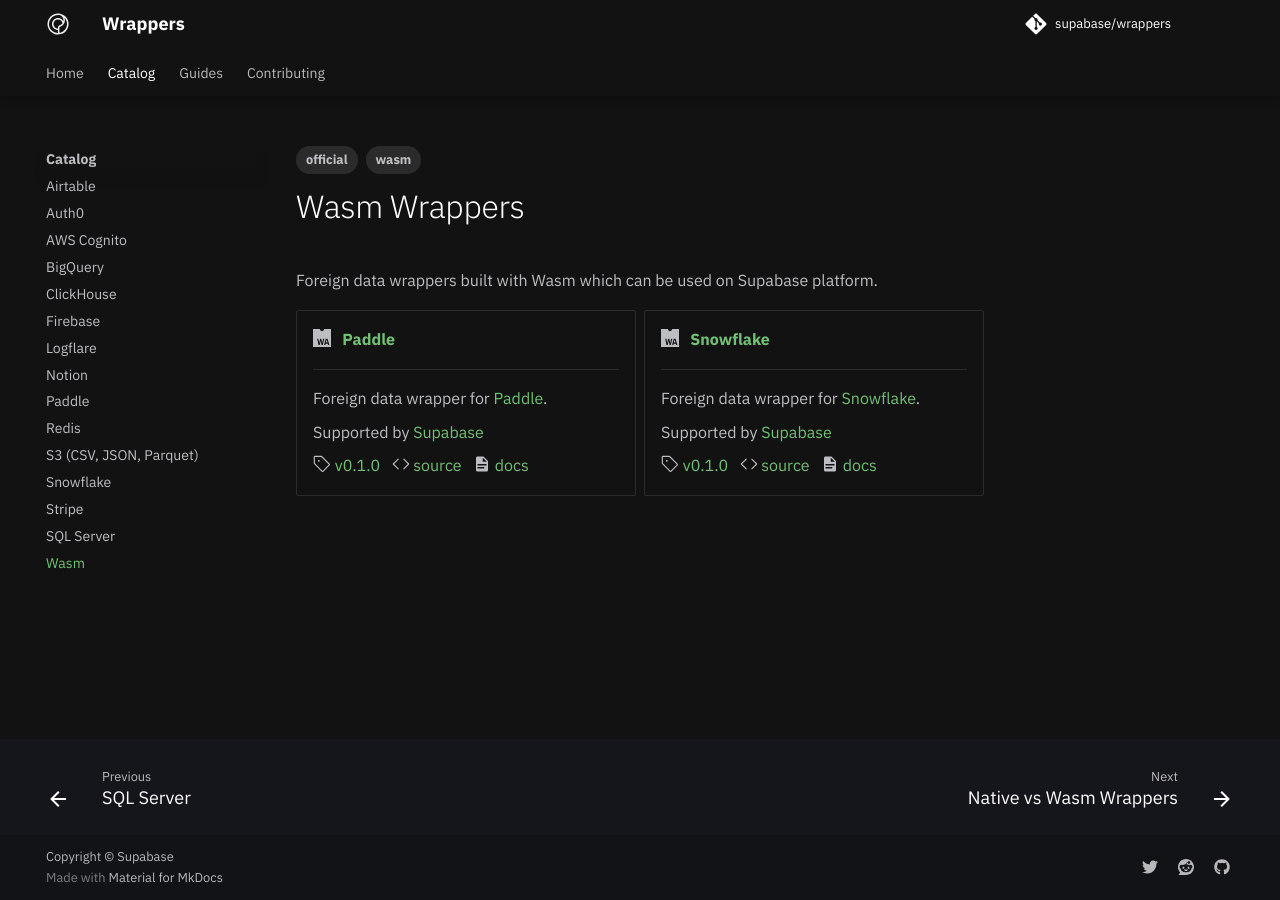
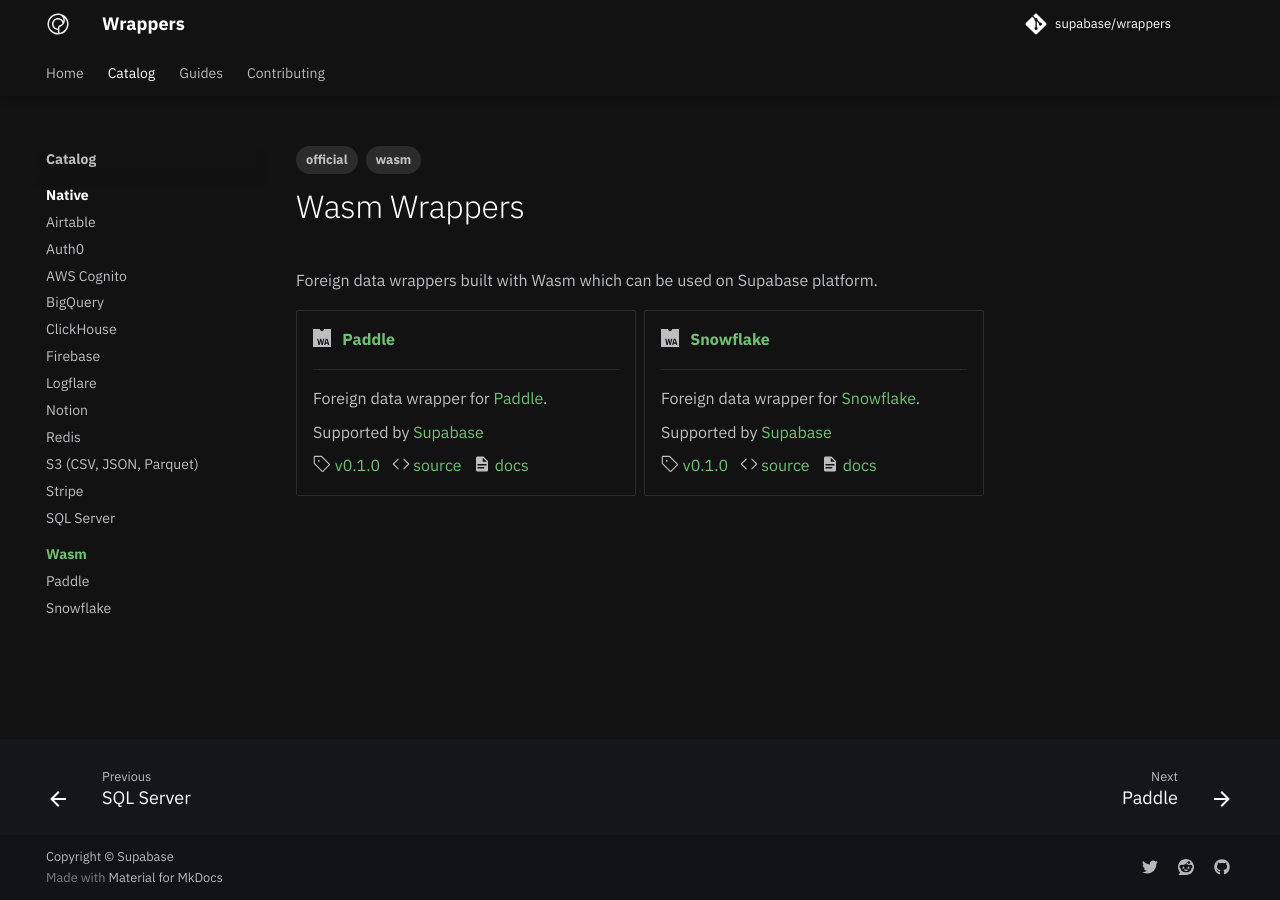
Before and after one commit to supabase/wrappers, an MkDocs documentation site: the page built from docs/catalog/wasm/index.md, in a window 1280 px wide. Built offline with MkDocs 1.6.1 and Material for MkDocs 9.7.7, drawn with Linux system fonts in a browser that asks for light colours; comment, search, counter and statistics services are not loaded; some of the changed lines change nothing that is shown.

Commit message:
docs: reorganize fdw catalog nav

```diff
--- a/docs/catalog/wasm.md
+++ b/docs/catalog/wasm/index.md
@@ -13,7 +13,7 @@
 
 <div class="grid cards" markdown>
 
-- :simple-webassembly: &nbsp; **[Paddle](../paddle)**
+- :simple-webassembly: &nbsp; **[Paddle](../paddle.md)**
 
     ----
 
@@ -23,9 +23,9 @@
 
     :octicons-tag-24: [v0.1.0](https://github.com/supabase/wrappers/releases/tag/wasm_paddle_fdw_v0.1.0) &nbsp;
     :octicons-code-24: [source](https://github.com/supabase/wrappers/tree/wasm_paddle_fdw_v0.1.0/wasm-wrappers/fdw/paddle_fdw) &nbsp;
-    :material-file-document: [docs](../paddle)
+    :material-file-document: [docs](../paddle.md)
 
-- :simple-webassembly: &nbsp; **[Snowflake](../snowflake)**
+- :simple-webassembly: &nbsp; **[Snowflake](../snowflake.md)**
 
     ----
 
@@ -35,6 +35,6 @@
 
     :octicons-tag-24: [v0.1.0](https://github.com/supabase/wrappers/releases/tag/wasm_snowflake_fdw_v0.1.0) &nbsp;
     :octicons-code-24: [source](https://github.com/supabase/wrappers/tree/wasm_snowflake_fdw_v0.1.0/wasm-wrappers/fdw/snowflake_fdw) &nbsp;
-    :material-file-document: [docs](../snowflake)
+    :material-file-document: [docs](../snowflake.md)
 
 </div>
--- a/mkdocs.yaml
+++ b/mkdocs.yaml
@@ -11,21 +11,23 @@
         - 'index.md'
     - Catalog:
         - catalog/index.md
-        - Airtable: 'catalog/airtable.md'
-        - Auth0: 'catalog/auth0.md'
-        - AWS Cognito: 'catalog/cognito.md'
-        - BigQuery: 'catalog/bigquery.md'
-        - ClickHouse: 'catalog/clickhouse.md'
-        - Firebase: 'catalog/firebase.md'
-        - Logflare: 'catalog/logflare.md'
-        - Notion: 'catalog/notion.md'
-        - Paddle: 'catalog/paddle.md'
-        - Redis: 'catalog/redis.md'
-        - S3 (CSV, JSON, Parquet): 'catalog/s3.md'
-        - Snowflake: 'catalog/snowflake.md'
-        - Stripe: 'catalog/stripe.md'
-        - SQL Server: 'catalog/mssql.md'
-        - Wasm: 'catalog/wasm.md'
+        - Native:
+          - Airtable: 'catalog/airtable.md'
+          - Auth0: 'catalog/auth0.md'
+          - AWS Cognito: 'catalog/cognito.md'
+          - BigQuery: 'catalog/bigquery.md'
+          - ClickHouse: 'catalog/clickhouse.md'
+          - Firebase: 'catalog/firebase.md'
+          - Logflare: 'catalog/logflare.md'
+          - Notion: 'catalog/notion.md'
+          - Redis: 'catalog/redis.md'
+          - S3 (CSV, JSON, Parquet): 'catalog/s3.md'
+          - Stripe: 'catalog/stripe.md'
+          - SQL Server: 'catalog/mssql.md'
+        - Wasm:
+          - catalog/wasm/index.md
+          - Paddle: 'catalog/paddle.md'
+          - Snowflake: 'catalog/snowflake.md'
     - Guides:
         - Native vs Wasm Wrappers: 'guides/native-wasm.md'
         - Query Pushdown: 'guides/query-pushdown.md'
```
